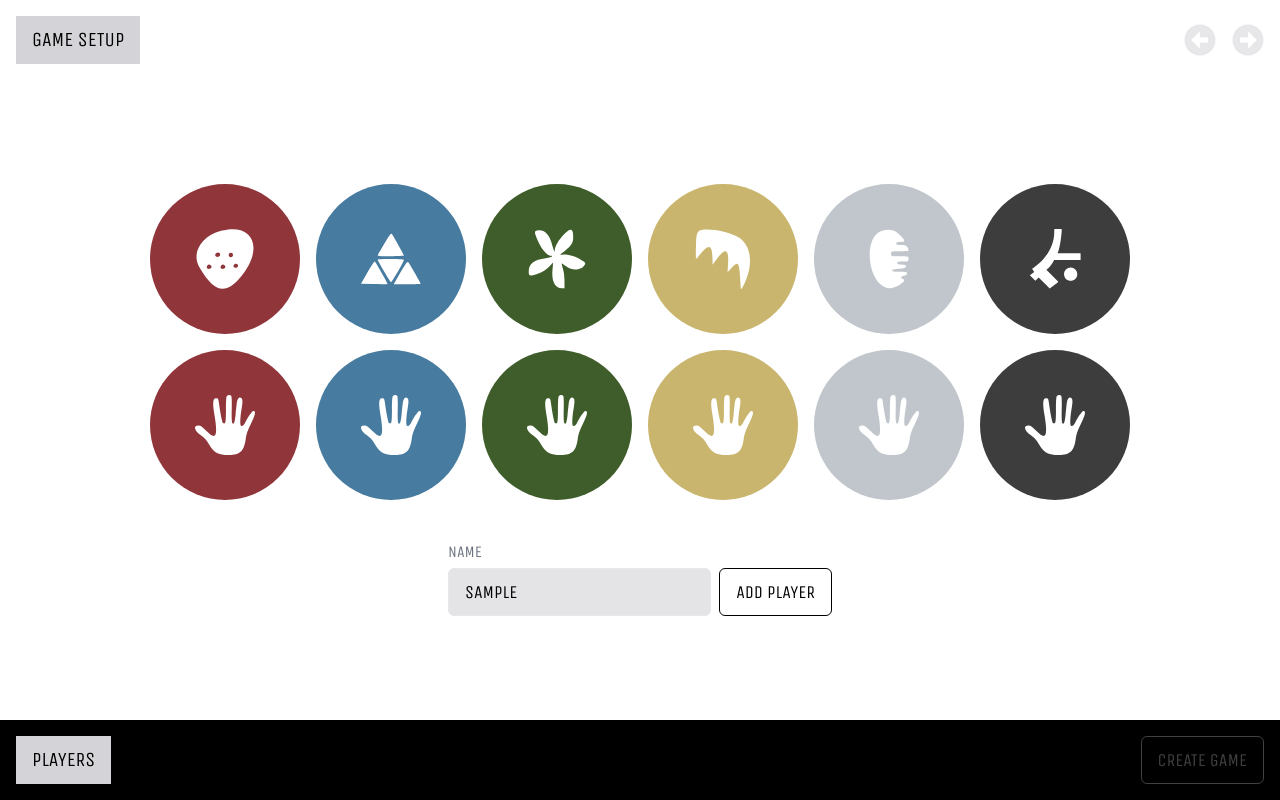
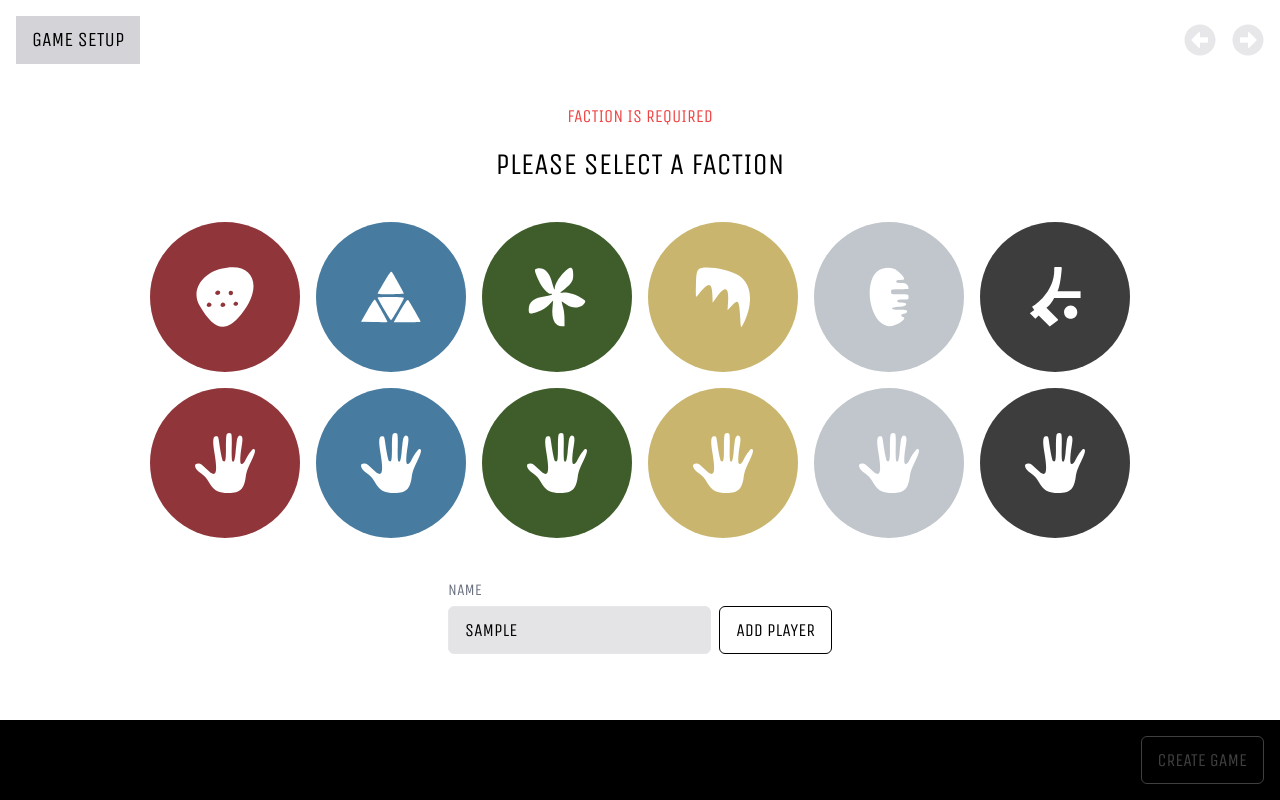
Before and after one commit to apledger/tactical-bankruptcy, a Next.js app: page /setup in a window 1280 px wide. Both pictures are taken after typing "Sample" into the empty fields and a click on the button "ADD PLAYER". Built offline with nearby package versions, Linux system fonts and the light colour scheme.

Commit message:
fix: setup and footer styles

```diff
--- a/components/StatBadge.tsx
+++ b/components/StatBadge.tsx
@@ -4,7 +4,7 @@ import { ReactNode, ComponentPropsWithoutRef } from 'react'
 type BaseProps = {
   label: string | ReactNode
   value?: string | ReactNode
-  color?: 'gray' | 'orange'
+  color?: 'gray' | 'orange' | 'clear'
 }
 
 type Props = BaseProps & Omit<ComponentPropsWithoutRef<'button'>, keyof BaseProps>
@@ -15,7 +15,11 @@ export function StatBadge({ className, label, color = 'gray', value }: Props) {
       className={classNames(
         className,
         'h-12 px-4 flex flex-col justify-center items-center uppercase',
-        { gray: 'bg-zinc-300 text-black', orange: 'bg-amber-600 text-white' }[color],
+        {
+          gray: 'bg-zinc-300 text-black',
+          orange: 'bg-amber-600 text-white',
+          clear: 'bg-transparent text-white',
+        }[color],
       )}
     >
       {value != null ? (
--- a/pages/play.tsx
+++ b/pages/play.tsx
@@ -197,11 +197,11 @@ export default function Home() {
         <div className="flex gap-4">
           {activeRoundIndex === null ? (
             <>
-              <StatBadge label="Ready to play?" />
+              <StatBadge label="Ready to play?" color="clear" />
             </>
           ) : activeRoundIndex < 7 ? (
             <>
-              <StatBadge label={`Next Round: ${activeRoundIndex + 2}`} />
+              <StatBadge label={`Next Round: ${activeRoundIndex + 2}`} color="clear" />
               <div className="flex gap-2">
                 {getOrderedPlayers(state, activeRoundIndex + 1).map(player => (
                   <FactionBadge key={player.id} factionId={player.factionId} size="small" />
@@ -210,7 +210,7 @@ export default function Home() {
             </>
           ) : (
             <>
-              <StatBadge label={`Last Round`} />
+              <StatBadge label={`Last Round`} color="clear" />
             </>
           )}
         </div>
--- a/pages/setup.tsx
+++ b/pages/setup.tsx
@@ -3,7 +3,7 @@ import { FontAwesomeIcon } from '@fortawesome/react-fontawesome'
 import classNames from 'classnames'
 import { useFormik } from 'formik'
 import { useRouter } from 'next/router'
-import { useRef } from 'react'
+import { useRef, useState } from 'react'
 import { useHotkeys } from 'react-hotkeys-hook'
 import * as Yup from 'yup'
 
@@ -13,6 +13,7 @@ import { IconButton } from '../components/IconButton'
 import { Input } from '../components/Input'
 import { StatBadge } from '../components/StatBadge'
 import { factions } from '../services/factions'
+import { Faction } from '../services/types'
 import { getOrderedPlayers } from '../services/selectors'
 import { useGameContext } from '../services/useGameContext'
 
@@ -52,6 +53,8 @@ export default function Setup() {
     validationSchema,
   })
   const nameInput = useRef<HTMLInputElement>(null)
+  const [hoveredFaction, setHoveredFaction] = useState<Faction | null>(null)
+  const selectedFaction = factions.find(faction => faction.id === factionId)
 
   useHotkeys('cmd+z, ctrl+z', () => dispatch({ type: 'UNDO' }), [dispatch])
   useHotkeys('cmd+shift+z, ctrl+shift+z, cmd+y, ctrl+y', () => dispatch({ type: 'REDO' }), [
@@ -84,15 +87,18 @@ export default function Setup() {
         </div>
         <div className="flex-grow flex items-center">
           <form
-            className="flex flex-col gap-10 max-w-5xl m-auto w-full items-center"
+            className="flex flex-col gap-10 max-w-5xl m-auto w-full items-center relative"
             onSubmit={handleSubmit}
           >
-            <div className="grid grid-cols-6 gap-4">
             {errors.factionId && touched.factionId && (
               <div className="absolute bottom-full mb-4 text-lg text-red-500 uppercase justify-center w-full flex">
-                  Please select a faction
+                Faction is required
               </div>
             )}
+            <div className="uppercase text-3xl">
+              {hoveredFaction?.name ?? selectedFaction?.name ?? 'Please select a faction'}
+            </div>
+            <div className="grid grid-cols-6 gap-4">
               {factions.map(faction => {
                 const selectedFactionColors = players
                   .map(player => factions.find(faction => faction.id === player.factionId)?.color)
@@ -118,6 +124,8 @@ export default function Setup() {
                       setFieldValue('factionId', faction.id)
                       nameInput.current?.focus()
                     }}
+                    onPointerEnter={() => setHoveredFaction(faction)}
+                    onPointerLeave={() => setHoveredFaction(null)}
                   />
                 )
               })}
@@ -147,7 +155,9 @@ export default function Setup() {
 
         <div className="bg-black h-20 flex items-center justify-between px-4 gap-2 min-w-0">
           <div className="flex gap-4">
-            <StatBadge label="Players" />
+            {orderedPlayers.length && (
+              <>
+                <StatBadge label="Players:" color="clear" />
                 <div className="flex gap-2">
                   {orderedPlayers.map(player => (
                     <FactionBadge
@@ -158,6 +168,8 @@ export default function Setup() {
                     />
                   ))}
                 </div>
+              </>
+            )}
           </div>
           <Button
             className="flex-shrink-0"
```
Lines whose indentation alone changed are shown as unchanged.
